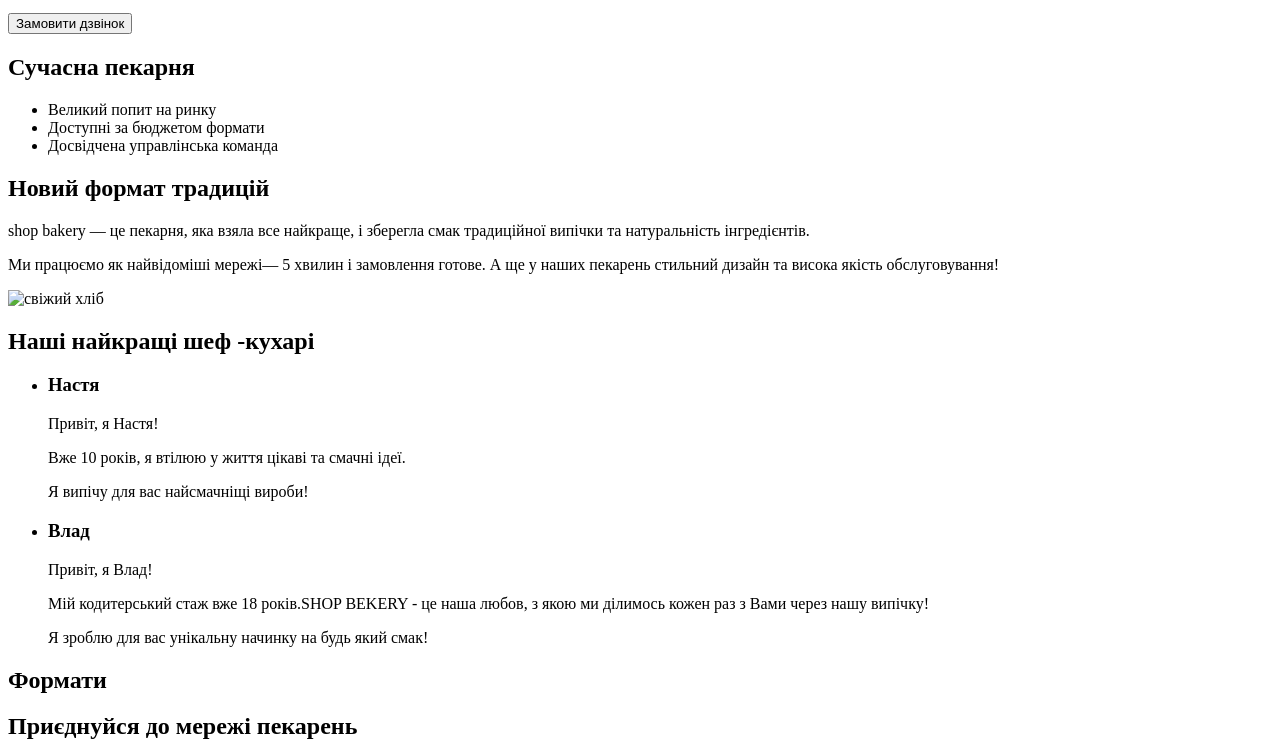
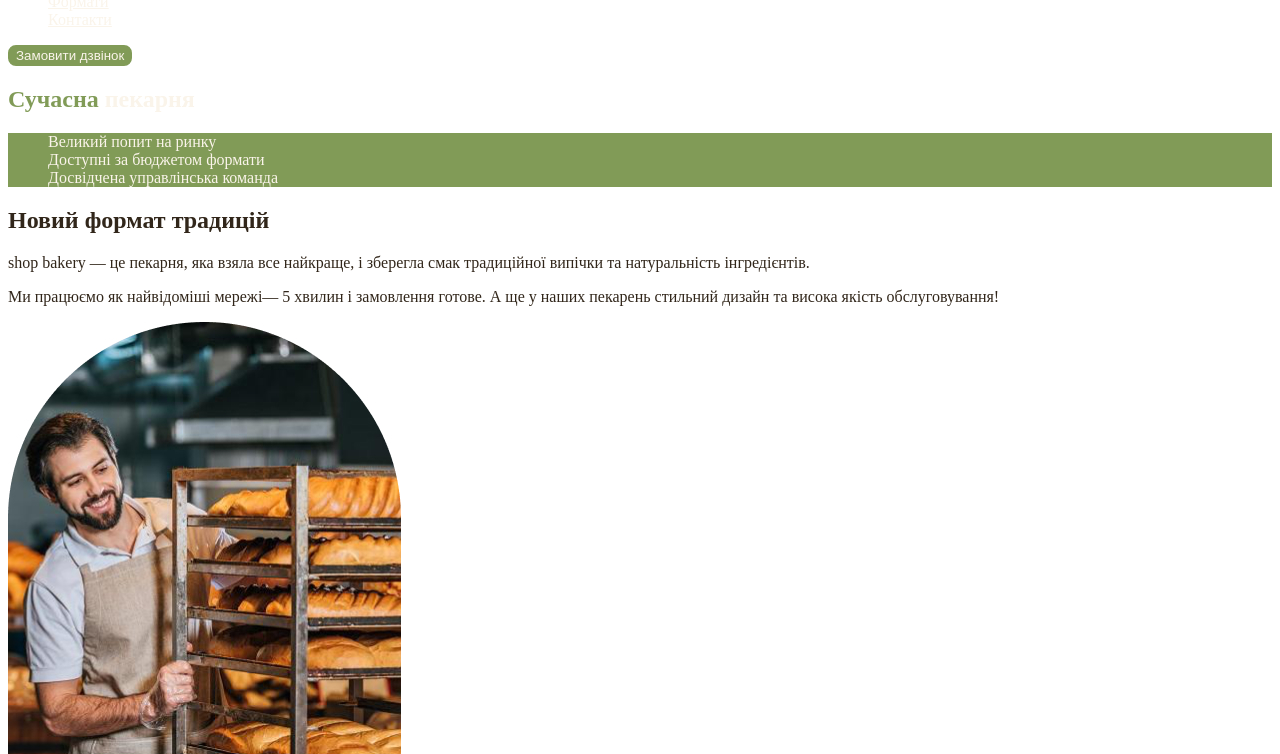
Before and after one commit to Nadiia85/test, a plain HTML site: page index.html in a window 1280 px wide. Shown: the part 117-871 px from the top of the page. Drawn offline with Linux system fonts and the light colour scheme.

Commit message:
Add styles.css

```diff
--- /dev/null
+++ b/css/styles.css
@@ -0,0 +1,60 @@
+:root {
+    --color-primary-dark: #31261a;
+    --color-primary-light: #faf4ea;
+    --color-brand: #819B57;
+    --color-brand-dark: #465929;
+}
+
+/* Base*/
+body {
+    color: var(--color-primary-dark);
+}
+
+ul {
+    list-style-type: none;
+}
+
+.button {
+    color: var(--color-primary-light);
+    background-color: var(--color-brand);
+    border: 2px solid var(--color-brand);
+    border-radius: 8px;
+    cursor: pointer;
+
+}
+
+.button:hover {
+    color: var(--color-brand-dark);
+    background-color: transparent;
+}
+
+.link {
+    color: var(--color-primary-light);
+}
+
+.link:hover {
+    color: var(--color-brand);
+
+}
+
+.hero-title {
+    color: var(--color-primary-light);
+
+}
+
+.hero-title .accent {
+    color: var(--color-brand);
+
+}
+
+.advantages-list {
+    color: var(--color-primary-light);
+    background-color: var(--color-brand);
+
+}
+
+.section-title .accent {
+    color: var(--color-brand-dark);
+
+
+}
--- a/index.html
+++ b/index.html
@@ -1,48 +1,52 @@
 <!DOCTYPE html>
 <html lang="uk">
+
 <head>
     <meta charset="UTF-8">
     <meta http-equiv="X-UA-Compatible" content="IE=edge">
     <meta name="viewport" content="width=device-width, initial-scale=1.0">
-    <title>учасна пекарня</title>
+    <title>Cучасна пекарня</title>
+    <link rel="stylesheet" href="./css/styles.css">
 </head>
+
 <body>
+
     <header>
         <nav>
-       <a href="">
-         <img src="./images/logo.svg" alt="логотип сучасної пекарні"/>
+            <a href="/">
+                <img src="./images/logo.svg" alt="логотип сучасної пекарні" />
             </a>
             <ul>
-            <li><a href="#"></a>Наші традиції</li>
-            <li><a href="#"></a>Шеф-кухарі</li>
-            <li><a href="#"></a>Формати</li>
-            <li><a href="#"></a>Контакти</li>
+                <li><a class="link" href="#traditions-section">Наші традиції</a></li>
+                <li><a class="link" href="#chefs-section">Шеф-кухарі</a></li>
+                <li><a class="link" href="#format-section">Формати</a></li>
+                <li><a class="link" href="#contact-section">Контакти</a></li>
             </ul>
         </nav>
-        <button type="button">Замовити дзвінок </button>
+        <button class="button" type="button">Замовити дзвінок </button>
     </header>
     <main>
         <section>
-        <h1>Сучасна пекарня</h1>
+            <h1 class="hero-title"> <span class="accent">Сучасна</span> пекарня</h1>
         </section>
-    <section>
-         <ul>
+        <section id="traditions-section">
+            <ul class="advantages-list">
                 <li>Великий попит на ринку</li>
                 <li>Доступні за бюджетом формати</li>
                 <li>Досвідчена управлінська команда</li>
             </ul>
-        <h2>Новий формат традицій</h2>
-        <p> <span>shop bakery </span> — це пекарня, яка взяла все найкраще,
+            <h2 class="section-title">Новий формат традицій</h2>
+            <p> <span class="accent">shop bakery </span> — це пекарня, яка взяла все найкраще,
                 і зберегла смак традиційної випічки та натуральність інгредієнтів.
             </p>
             <p>Ми працюємо як найвідоміші мережі—
-        <span>5 хвилин і замовлення готове.</span>
+                <span class="accent">5 хвилин і замовлення готове.</span>
                 А ще у наших пекарень стильний дизайн та висока якість обслуговування!
             </p>
-            <img src="./images/baker-man.jpg" alt="свіжий хліб"/>
+            <img src="./images/baker-man.jpg" alt="свіжий хліб" />
         </section>
-    <section>
-        <h2>Наші найкращі шеф -кухарі</h2>
+        <section id="chefs-section">
+            <h2 class="section-title">Наші найкращі <span class="accent">шеф-кухарі</span></h2>
             <ul>
                 <li>
                     <article>
@@ -59,32 +63,37 @@
                     <article>
                         <h3>Влад </h3>
                         <p>Привіт, я Влад! </p>
-            <p> Мій кодитерський стаж вже 18 років.SHOP BEKERY - це наша любов, з якою ми ділимось кожен раз з Вами через нашу випічку!</p>
+                        <p> Мій кодитерський стаж вже 18 років.SHOP BEKERY - це наша любов, з якою ми ділимось кожен раз
+                            з Вами через нашу випічку!</p>
                         <p> Я зроблю для вас унікальну начинку на будь який смак!</p>
                     </article>
                 </li>
             </ul>
         </section>
-    <section>
-        <h2>Формати</h2>
+        <section id="format-section">
+            <h2 class="section-title">Формати</h2>
             <article></article>
             <article></article>
             <article></article>
         </section>
-    <section>
-        <h2>Приєднуйся до  мережі пекарень</h2>
+        <section id="contact-section">
+            <h2 class="section-title">Приєднуйся до мережі пекарень</h2>
+            <iframe
+                src="https://www.google.com/maps/embed?pb=!1m18!1m12!1m3!1d2540.164053131405!2d30.491233500000003!3d50.4566697!2m3!1f0!2f0!3f0!3m2!1i1024!2i768!4f13.1!3m3!1m2!1s0x40d4ce637bfe1717%3A0x5370c2254ad1b952!2z0LLRg9C70LjRhtGPINCh0ZbRh9C-0LLQuNGFINCh0YLRgNGW0LvRjNGG0ZbQsiwgNTQsINCa0LjRl9CyLCDQo9C60YDQsNGX0L3QsCwgMDIwMDA!5e0!3m2!1suk!2suk!4v1710423589486!5m2!1suk!2suk"
+                width="603" height="595" allowfullscreen="" loading="lazy"
+                referrerpolicy="no-referrer-when-downgrade"></iframe>
         </section>
     </main>
     <footer>
         <nav>
             <a href="#">
-        <img src="./images/logo.svg" alt="логотип сучасної пекарні"/>
+                <img src="./images/logo.svg" alt="логотип сучасної пекарні" />
             </a>
             <ul>
-            <li><a href="#"></a>Наші традиції</li>
-            <li><a href="#"></a>Шеф-кухарі</li>
-            <li><a href="#"></a>Формати</li>
-            <li><a href="#"></a>Контакти</li>
+                <li><a href="#">Наші традиції</a></li>
+                <li><a href="#">Шеф-кухарі</a></li>
+                <li><a href="#">Формати</a></li>
+                <li><a href="#">Контакти</a></li>
             </ul>
         </nav>
         <address>
@@ -95,12 +104,13 @@
                         вул. Січових Стрільців 54
                     </a>
                 </li>
-        <li><a href="#"> fb  </a></li>
-        <li><a href="#"> ins  </a></li>
+                <li><a href="#"> fb </a></li>
+                <li><a href="#"> ins </a></li>
             </ul>
-        <a href="#" target="_blank">Політика конфіденційності  </a>
-        <p>© 2022 Дані захищені</p>
+            <a href="#" target="_blank">Політика конфіденційності </a>
+            <p> &copy; 2022 Дані захищені</p>
 
         </address>
     </footer>
+
 </html>
```
Also changed, not shown: .prettierrc.json (added), images/baker-man.jpg (added), images/logo.svg (added), images/nastia.jpg (added), images/vlad.jpg (added), 2 other files. Lines whose indentation alone changed are shown as unchanged.
